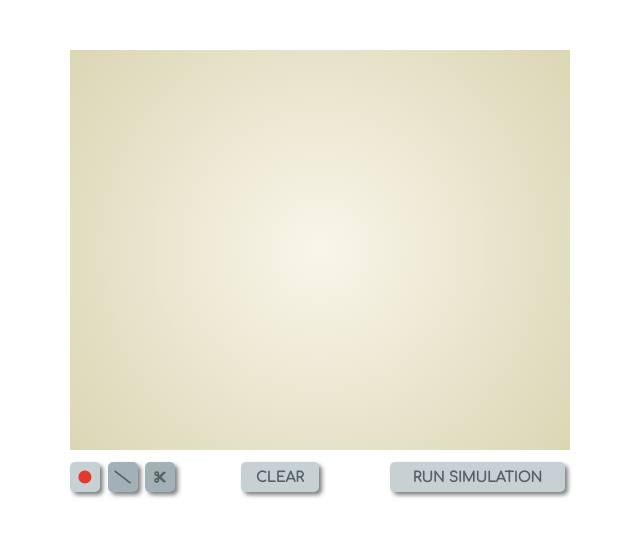
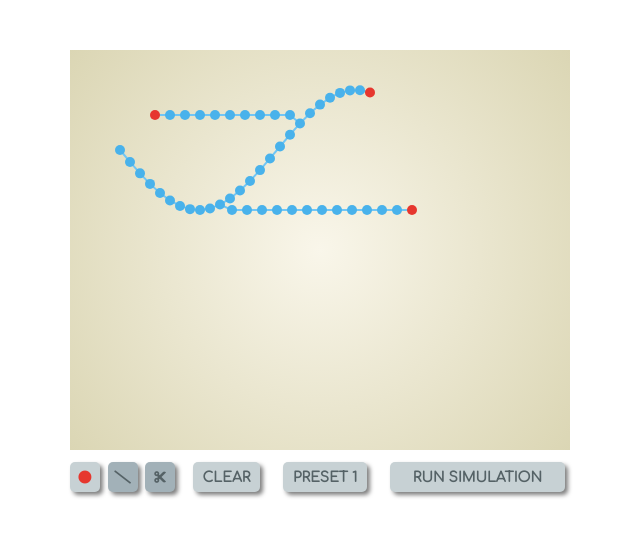
Before and after one commit to ElijahCirioli/verlet-integration, a plain HTML site: page index.html in a window 1280 px wide. Shown: the whole page, without its empty margins (320-960 px from the left). Drawn offline with nearby package versions, Linux system fonts and the light colour scheme.

Commit message:
added preset 1

```diff
--- a/index.html
+++ b/index.html
@@ -20,6 +20,7 @@
 					<button class="tool-button" id="cut-button"><i class="fas fa-cut"></i></button>
 				</div>
 				<button class="text-button" id="clear-button">CLEAR</button>
+				<button class="text-button" id="preset-button">PRESET 1</button>
 				<button class="text-button" id="run-button">RUN SIMULATION</button>
 			</div>
 			<script src="index.js"></script>
--- a/index.js
+++ b/index.js
@@ -1,15 +1,14 @@
 const canvas = document.getElementById("simulation-canvas");
 const context = canvas.getContext("2d");
 
-const gravitationalConstant = 0.0007;
+const gravitationalConstant = 0.0008;
 const numIterations = 500;
 
 let dt; //delta time
 let lastTimestamp; //the timestamp of the last frame
-let running = false; //are the physics active?
-let points = []; //all of the points
-let lines = []; //all of the lines
-let tool = "dot"; //the tool they are using
+let running; //are the physics active?
+let points, lines; //all of the points and lines
+let tool; //the tool they are using
 let lineStartPoint, mousePos; //data to draw preview line
 
 class Vec {
@@ -50,7 +49,7 @@
 		this.pos = pos;
 		this.prevPos = pos.clone();
 		this.locked = locked;
-		this.radius = 6;
+		this.radius = 5;
 	}
 
 	draw() {
@@ -90,7 +89,12 @@
 }
 
 function setup() {
+	tool = "dot";
+	running = false;
+	points = [];
+	lines = [];
 	lastTimestamp = Date.now();
+	preset1();
 	requestAnimationFrame(tick);
 }
 
@@ -222,6 +226,59 @@
 	}
 }
 
+function preset1() {
+	//sine wave
+	let numPoints = 26;
+	for (let t = 0; t < numPoints; t++) {
+		const x = t * 10 + 50;
+		const y = Math.sin(t / 5) * 60 + 100;
+		const pos = new Vec(x, y);
+		point = new Point(pos, false);
+		if (t > 0) {
+			prevPoint = points[points.length - 1];
+			lines.push(new Line(point, prevPoint));
+		}
+		points.push(point);
+	}
+	points[points.length - 1].locked = true;
+
+	//horizontal line 1
+	numPoints = 10;
+	for (let t = 0; t < numPoints; t++) {
+		const x = 220 - t * 15;
+		const y = 65;
+		const pos = new Vec(x, y);
+		point = new Point(pos, false);
+		if (t > 0) {
+			prevPoint = points[points.length - 1];
+			lines.push(new Line(point, prevPoint));
+		} else {
+			prevPoint = points[18];
+			lines.push(new Line(point, prevPoint));
+		}
+		points.push(point);
+	}
+	points[points.length - 1].locked = true;
+
+	//horizontal line 2
+	numPoints = 13;
+	for (let t = 0; t < numPoints; t++) {
+		const x = 162 + t * 15;
+		const y = 160;
+		const pos = new Vec(x, y);
+		point = new Point(pos, false);
+		if (t > 0) {
+			prevPoint = points[points.length - 1];
+			lines.push(new Line(point, prevPoint));
+		} else {
+			prevPoint = points[10];
+			lines.push(new Line(point, prevPoint));
+		}
+		points.push(point);
+	}
+	points[points.length - 1].locked = true;
+}
+
 canvas.onclick = (e) => {
 	e = e || window.event;
 	const rect = e.target.getBoundingClientRect();
--- a/style.css
+++ b/style.css
@@ -52,7 +52,7 @@
 	height: 30px;
 	line-height: 32px;
 	margin: 0 5px;
-	padding: 0 15px;
+	padding: 0 10px;
 	border: none;
 	cursor: pointer;
 	box-shadow: 3px 3px 4px rgb(0 0 0 / 50%);
```
